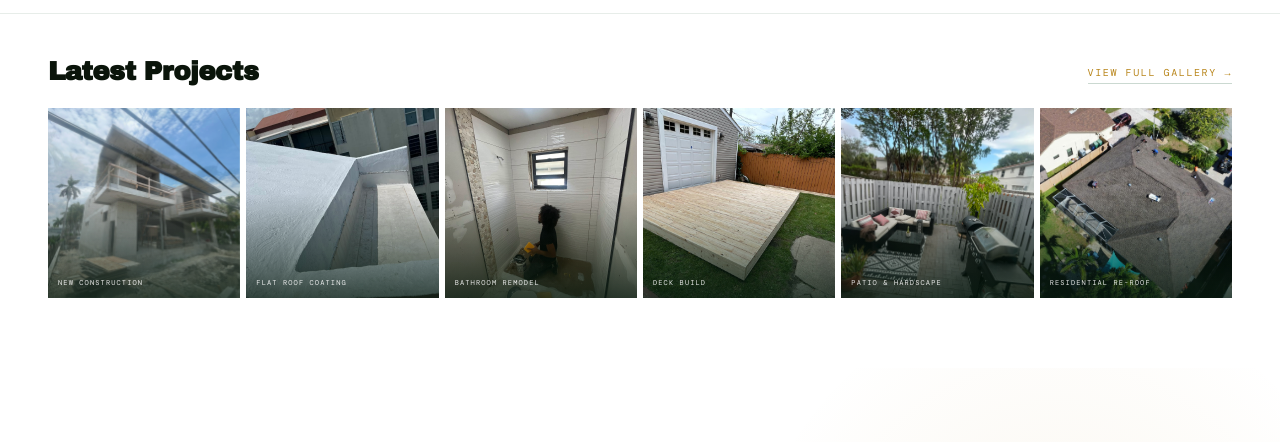
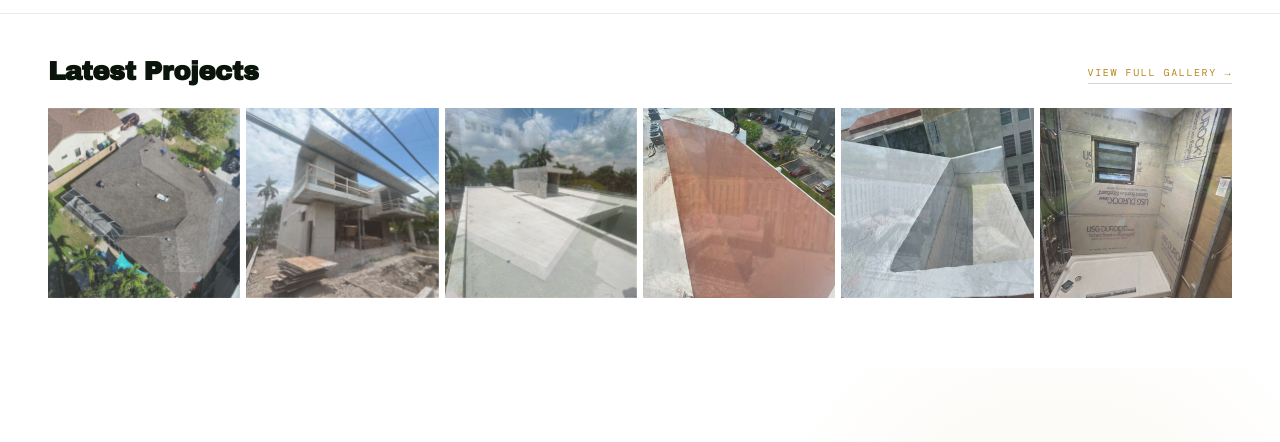
Before and after one commit to dracosdraco-coder/modern-engineering, a plain HTML site: page index.html in a window 1280 px wide. Shown: the part 52-494 px from the top of the page. Drawn offline with nearby package versions, Linux system fonts and the light colour scheme; a web font is replaced by a local one.

Commit message:
Remove photo subtitles, rotate all 6 cards through the full gallery
Cards previously cycled within a fixed 2-3 photo category. Now all 6
slots draw from one shared pool of all 13 project photos, so the
whole gallery scrolls through over time instead of a few labeled sets.

```diff
--- a/index.html
+++ b/index.html
@@ -91,8 +91,6 @@
 .lw-img.active{opacity:1}
 .lw-card:hover .lw-img.active{transform:scale(1.06)}
 .lw-img{transition:opacity 1.1s ease,transform .8s cubic-bezier(.25,.46,.45,.94)}
-.lw-ov{position:absolute;inset:0;background:linear-gradient(to top,rgba(7,26,15,.78) 0%,transparent 55%);z-index:2}
-.lw-lbl{position:absolute;bottom:10px;left:10px;z-index:3;font-family:'DM Mono',monospace;font-size:7px;letter-spacing:.16em;text-transform:uppercase;color:rgba(255,255,255,.9)}
 @media(max-width:1100px){.lw-strip{grid-template-columns:repeat(3,1fr);grid-auto-rows:190px}}
 @media(max-width:768px){#latest-work{padding:clamp(90px,14vh,120px) 20px 40px}.lw-strip{grid-template-columns:repeat(2,1fr);grid-auto-rows:160px;gap:4px}}
 
@@ -235,37 +233,12 @@
     <a href="projects.html" class="lw-link">View Full Gallery &rarr;</a>
   </div>
   <div class="lw-strip rv-scale">
-    <div class="lw-card">
-      <img class="lw-img active" src="public/images/projects/new-construction-exterior.jpg" alt="New construction concrete block home">
-      <img class="lw-img" src="public/images/projects/new-construction-rooftop.jpg" alt="New construction rooftop deck">
-      <div class="lw-ov"></div><div class="lw-lbl">New Construction</div>
-    </div>
-    <div class="lw-card">
-      <img class="lw-img active" src="public/images/projects/roof-coating-apply.jpg" alt="Flat roof elastomeric coating application">
-      <img class="lw-img" src="public/images/projects/roof-coating-detail.jpg" alt="Finished white roof coating detail">
-      <div class="lw-ov"></div><div class="lw-lbl">Flat Roof Coating</div>
-    </div>
-    <div class="lw-card">
-      <img class="lw-img active" src="public/images/projects/bathroom-prep-durock.jpg" alt="Shower cement board preparation before tile">
-      <img class="lw-img" src="public/images/projects/shower-tile-install.jpg" alt="Tile shower installation in progress">
-      <img class="lw-img" src="public/images/projects/pebble-shower-finished.jpg" alt="Finished pebble tile walk-in shower">
-      <div class="lw-ov"></div><div class="lw-lbl">Bathroom Remodel</div>
-    </div>
-    <div class="lw-card">
-      <img class="lw-img active" src="public/images/projects/deck-framing.jpg" alt="Wood deck framing under construction">
-      <img class="lw-img" src="public/images/projects/deck-finished.jpg" alt="Completed wood deck construction">
-      <div class="lw-ov"></div><div class="lw-lbl">Deck Build</div>
-    </div>
-    <div class="lw-card">
-      <img class="lw-img active" src="public/images/projects/patio-lounge-1.jpg" alt="Completed backyard patio lounge area">
-      <img class="lw-img" src="public/images/projects/patio-lounge-grill.jpg" alt="Completed backyard patio with grill area">
-      <div class="lw-ov"></div><div class="lw-lbl">Patio &amp; Hardscape</div>
-    </div>
-    <div class="lw-card">
-      <img class="lw-img active" src="public/images/projects/roof-tearoff-decking.jpg" alt="Roof tear-off and plywood decking replacement">
-      <img class="lw-img" src="public/images/projects/shingle-reroof-aerial.jpg" alt="Aerial view of completed residential shingle re-roof">
-      <div class="lw-ov"></div><div class="lw-lbl">Residential Re-Roof</div>
-    </div>
+    <div class="lw-card"><img class="lw-img active" src="public/images/projects/new-construction-exterior.jpg" alt="New construction concrete block home"><img class="lw-img" alt=""></div>
+    <div class="lw-card"><img class="lw-img active" src="public/images/projects/roof-coating-apply.jpg" alt="Flat roof elastomeric coating application"><img class="lw-img" alt=""></div>
+    <div class="lw-card"><img class="lw-img active" src="public/images/projects/bathroom-prep-durock.jpg" alt="Shower cement board preparation before tile"><img class="lw-img" alt=""></div>
+    <div class="lw-card"><img class="lw-img active" src="public/images/projects/deck-framing.jpg" alt="Wood deck framing under construction"><img class="lw-img" alt=""></div>
+    <div class="lw-card"><img class="lw-img active" src="public/images/projects/patio-lounge-1.jpg" alt="Completed backyard patio lounge area"><img class="lw-img" alt=""></div>
+    <div class="lw-card"><img class="lw-img active" src="public/images/projects/roof-tearoff-decking.jpg" alt="Roof tear-off and plywood decking replacement"><img class="lw-img" alt=""></div>
   </div>
 </section>
 
@@ -517,17 +490,37 @@ document.querySelectorAll('a[href^="#"]').forEach(a=>{
   a.addEventListener('click',function(e){const t=document.querySelector(this.getAttribute('href'));if(t){e.preventDefault();t.scrollIntoView({behavior:'smooth',block:'start'});}});
 });
 
-// LATEST PROJECTS — cycle through each card's photos
-document.querySelectorAll('.lw-card').forEach((card,ci)=>{
-  const imgs=card.querySelectorAll('.lw-img');
-  if(imgs.length<2)return;
-  let i=0;
-  setInterval(()=>{
-    imgs[i].classList.remove('active');
-    i=(i+1)%imgs.length;
-    imgs[i].classList.add('active');
-  },3200+ci*400);
-});
+// LATEST PROJECTS — rotate all 6 cards through the full project gallery
+const lwPhotos=[
+  {src:'public/images/projects/new-construction-exterior.jpg',alt:'New construction concrete block home'},
+  {src:'public/images/projects/new-construction-rooftop.jpg',alt:'New construction rooftop deck'},
+  {src:'public/images/projects/roof-coating-apply.jpg',alt:'Flat roof elastomeric coating application'},
+  {src:'public/images/projects/roof-coating-detail.jpg',alt:'Finished white roof coating detail'},
+  {src:'public/images/projects/bathroom-prep-durock.jpg',alt:'Shower cement board preparation before tile'},
+  {src:'public/images/projects/shower-tile-install.jpg',alt:'Tile shower installation in progress'},
+  {src:'public/images/projects/pebble-shower-finished.jpg',alt:'Finished pebble tile walk-in shower'},
+  {src:'public/images/projects/deck-framing.jpg',alt:'Wood deck framing under construction'},
+  {src:'public/images/projects/deck-finished.jpg',alt:'Completed wood deck construction'},
+  {src:'public/images/projects/patio-lounge-1.jpg',alt:'Completed backyard patio lounge area'},
+  {src:'public/images/projects/patio-lounge-grill.jpg',alt:'Completed backyard patio with grill area'},
+  {src:'public/images/projects/roof-tearoff-decking.jpg',alt:'Roof tear-off and plywood decking replacement'},
+  {src:'public/images/projects/shingle-reroof-aerial.jpg',alt:'Aerial view of completed residential shingle re-roof'}
+];
+const lwCards=document.querySelectorAll('.lw-card');
+let lwTick=1;
+setInterval(()=>{
+  lwCards.forEach((card,i)=>{
+    const imgs=card.querySelectorAll('.lw-img');
+    const activeIdx=imgs[0].classList.contains('active')?0:1;
+    const next=imgs[1-activeIdx];
+    const photo=lwPhotos[(lwTick*lwCards.length+i)%lwPhotos.length];
+    next.src=photo.src;
+    next.alt=photo.alt;
+    imgs[activeIdx].classList.remove('active');
+    next.classList.add('active');
+  });
+  lwTick++;
+},3200);
 </script>
 </body>
 </html>
```
